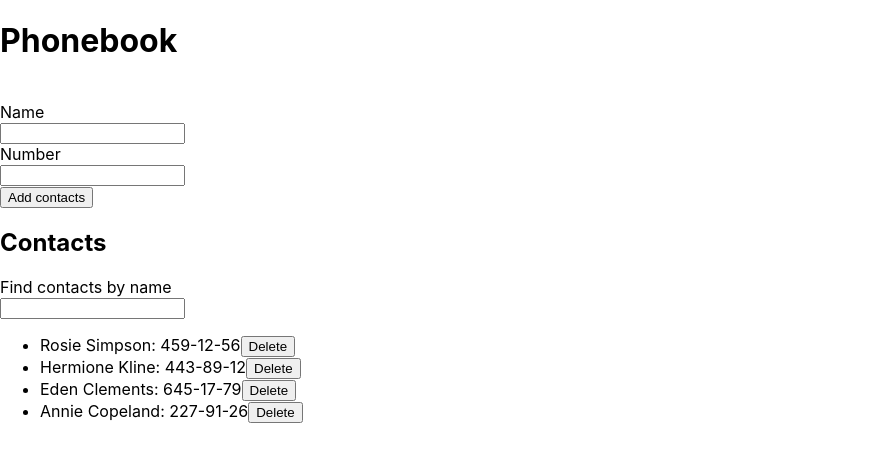
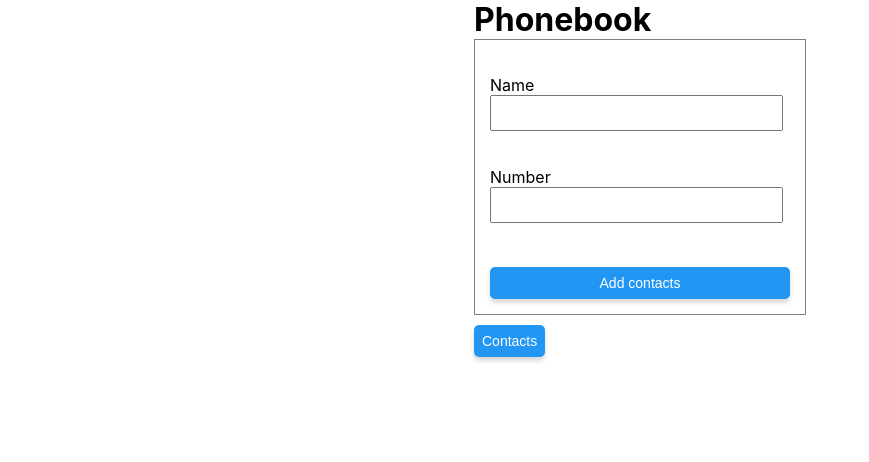
Before and after one commit to Yevhenii770/goit-react-hw-02-phonebook, a React (Create React App) app: page / in a window 1280 px wide. Shown: the top 462 px of the page, without its empty margins (0-869 px from the left). Built offline with nearby package versions, Linux system fonts and the light colour scheme.

Commit message:
add:  styled,  local-storage, modal, portal for modal

```diff
--- a/package.json
+++ b/package.json
@@ -4,6 +4,8 @@
   "private": true,
   "homepage": "https://Yevhenii770.github.io/goit-react-hw-02-phonebook/",
   "dependencies": {
+    "@emotion/react": "^11.10.6",
+    "@emotion/styled": "^11.10.6",
     "@testing-library/jest-dom": "^5.16.3",
     "@testing-library/react": "^12.1.4",
     "@testing-library/user-event": "^13.5.0",
--- a/public/index.html
+++ b/public/index.html
@@ -60,6 +60,7 @@
   <body>
     <noscript>You need to enable JavaScript to run this app.</noscript>
     <div id="root"></div>
+    <div id="moodal-root"></div>
     <!--
       This HTML file is a template.
       If you open it directly in the browser, you will see an empty page.
--- a/src/components/App.jsx
+++ b/src/components/App.jsx
@@ -2,6 +2,8 @@ import React, { Component } from 'react';
 import ContactForm from './ContactForm/ContactForm';
 import ContactList from './ContactList/ContactList';
 import Filter from './Filter/Filter';
+import Modal from './Modal/Modal';
+import { Button } from '../components/ContactList/ContactList.styled';
 import { nanoid } from 'nanoid';
 
 import { PropTypes } from 'prop-types';
@@ -15,7 +17,21 @@ class App extends Component {
       { id: 'id-4', name: 'Annie Copeland', number: '227-91-26' },
     ],
     filter: '',
+    showModal: false,
   };
+
+  componentDidMount() {
+    const contacts = localStorage.getItem('contacts');
+    const parsed = JSON.parse(contacts);
+
+    if (parsed) {
+      this.setState({ contacts: parsed });
+    }
+  }
+  componentDidUpdate(prevProps, prevState) {
+    if (this.state.contacts !== prevState.contacts)
+      localStorage.setItem('contacts', JSON.stringify(this.state.contacts));
+  }
 
   deleteContact = contactId => {
     this.setState(prevState => ({
@@ -47,6 +63,12 @@ class App extends Component {
     this.setState({ filter: e.currentTarget.value });
   };
 
+  togleModal = () => {
+    this.setState(({ showModal }) => ({
+      showModal: !showModal,
+    }));
+  };
+
   render() {
     const filterNormilized = this.state.filter.toLowerCase().trim();
     const visibleContacts = this.state.contacts.filter(contact =>
@@ -58,12 +80,29 @@ class App extends Component {
         <h1>Phonebook</h1>
         <ContactForm onSubmit={this.formSubmitHandler} />
 
+        <Button
+          type="button"
+          style={{
+            marginTop: '10px',
+          }}
+          onClick={this.togleModal}
+        >
+          Contacts
+        </Button>
+        {this.state.showModal && (
+          <Modal onClick={this.togleModal}>
             <h2>Contacts</h2>
             <Filter value={this.state.filter} onChange={this.changeFilter} />
             <ContactList
               contacts={visibleContacts}
               onDeleteContact={this.deleteContact}
             />
+
+            <Button type="button" onClick={this.togleModal}>
+              Close
+            </Button>
+          </Modal>
+        )}
       </div>
     );
   }
--- a/src/components/ContactForm/ContactForm.jsx
+++ b/src/components/ContactForm/ContactForm.jsx
@@ -1,6 +1,7 @@
 import { Component } from 'react';
 import { nanoid } from 'nanoid';
 import { PropTypes } from 'prop-types';
+import { Input, Form, Button } from './ContactForm.styled';
 
 class ContactForm extends Component {
   state = {
@@ -27,12 +28,12 @@ class ContactForm extends Component {
 
   render() {
     return (
-      <form onSubmit={this.handelSubmit}>
+      <Form onSubmit={this.handelSubmit}>
         <label htmlFor={this.nameInputId}>
           <br />
           Name
           <br />
-          <input
+          <Input
             type="text"
             name="name"
             pattern="^[a-zA-Zа-яА-Я]+(([' -][a-zA-Zа-яА-Я ])?[a-zA-Zа-яА-Я]*)*$"
@@ -48,7 +49,7 @@ class ContactForm extends Component {
           <br />
           Number
           <br />
-          <input
+          <Input
             type="tel"
             name="number"
             pattern="\+?\d{1,4}?[-.\s]?\(?\d{1,3}?\)?[-.\s]?\d{1,4}[-.\s]?\d{1,4}[-.\s]?\d{1,9}"
@@ -60,8 +61,8 @@ class ContactForm extends Component {
           />
         </label>
         <br />
-        <button type="submit">Add contacts</button>
-      </form>
+        <Button type="submit">Add contacts</Button>
+      </Form>
     );
   }
 }
--- /dev/null
+++ b/src/components/ContactForm/ContactForm.styled.jsx
@@ -0,0 +1,30 @@
+import styled from '@emotion/styled';
+
+export const Input = styled.input`
+  outline: none;
+  height: 30px;
+  margin-bottom: 8px;
+  width: 285px;
+`;
+
+export const Form = styled.form`
+  display: flex;
+  gap: 8px;
+  flex-direction: column;
+  justify-content: center;
+  padding: 15px;
+  width: 300px;
+  border: 1px solid gray;
+`;
+
+export const Button = styled.button`
+  padding: 8px;
+  min-height: 30px;
+  font-size: 14px;
+  text-align: center;
+  color: #fff;
+  background-color: #2196f3;
+  box-shadow: 0px 4px 4px rgb(0 0 0 / 15%);
+  border-radius: 5px;
+  border: none;
+`;
--- a/src/components/ContactList/ContactList.jsx
+++ b/src/components/ContactList/ContactList.jsx
@@ -1,16 +1,23 @@
 import { PropTypes } from 'prop-types';
-
+import {
+  UlOfContact,
+  mainDiv,
+  ContactItem,
+  Button,
+} from './ContactList.styled';
 const ContactList = ({ contacts, onDeleteContact }) => (
-  <ul>
-    {contacts.map(({ id, number, name }) => (
-      <li key={id}>
-        {name}: {number}
-        <button onClick={() => onDeleteContact(id)} type="button">
-          Delete
-        </button>
-      </li>
-    ))}
-  </ul>
+  <mainDiv>
+    <UlOfContact>
+      {contacts.map(({ id, number, name }) => (
+        <ContactItem key={id}>
+          {name}: {number}
+          <Button onClick={() => onDeleteContact(id)} type="button">
+            Delete
+          </Button>
+        </ContactItem>
+      ))}
+    </UlOfContact>
+  </mainDiv>
 );
 
 export default ContactList;
--- /dev/null
+++ b/src/components/ContactList/ContactList.styled.jsx
@@ -0,0 +1,32 @@
+import styled from '@emotion/styled';
+
+export const mainDiv = styled.div`
+  width: 300px;
+  margin: 0;
+  border: 1px solid gray;
+  padding: 20px;
+`;
+export const UlOfContact = styled.ul`
+  list-style-type: circle;
+  padding: 0;
+  margin: 0;
+`;
+
+export const ContactItem = styled.li`
+  display: flex;
+  justify-content: space-between;
+  gap: 10px;
+  margin-bottom: 8px;
+`;
+
+export const Button = styled.button`
+  padding: 8px;
+  min-height: 30px;
+  font-size: 14px;
+  text-align: center;
+  color: #fff;
+  background-color: #2196f3;
+  box-shadow: 0px 4px 4px rgb(0 0 0 / 15%);
+  border-radius: 5px;
+  border: none;
+`;
--- a/src/components/Filter/Filter.jsx
+++ b/src/components/Filter/Filter.jsx
@@ -1,10 +1,10 @@
 import { PropTypes } from 'prop-types';
-
+import { Input } from '../ContactForm/ContactForm.styled';
 const Filter = ({ value, onChange }) => (
   <label>
     Find contacts by name
     <br />
-    <input type="text" value={value} onChange={onChange} />
+    <Input type="text" value={value} onChange={onChange} />
   </label>
 );
 export default Filter;
--- /dev/null
+++ b/src/components/Modal/Modal.js
@@ -0,0 +1,19 @@
+import { createPortal } from 'react-dom';
+import { Modal__backdrop, Modal__content } from './Modal.styled';
+import { PropTypes } from 'prop-types';
+
+const moodalRoot = document.querySelector('#moodal-root');
+const Modal = props => {
+  return createPortal(
+    <Modal__backdrop>
+      <Modal__content>{props.children}</Modal__content>
+    </Modal__backdrop>,
+    moodalRoot
+  );
+};
+
+export default Modal;
+
+Modal.prototype = {
+  props: PropTypes.object,
+};
--- /dev/null
+++ b/src/components/Modal/Modal.styled.jsx
@@ -0,0 +1,21 @@
+import styled from '@emotion/styled';
+
+export const Modal__backdrop = styled.div`
+  position: fixed;
+  background-color: rgba(0, 0, 0, 0.75);
+  top: 0;
+  right: 0;
+  bottom: 0;
+  left: 0;
+  transition: all 0.3s;
+`;
+
+export const Modal__content = styled.div`
+  background-color: white;
+  position: absolute;
+  top: 50%;
+  left: 50%;
+  transform: translate(-50%, -50%);
+  padding: 2% 7%;
+  border-radius: 0.5rem;
+`;
--- a/src/index.css
+++ b/src/index.css
@@ -7,9 +7,32 @@ body {
     sans-serif;
   -webkit-font-smoothing: antialiased;
   -moz-osx-font-smoothing: grayscale;
+
+  max-width: 1200px;
+  min-width: 400px;
+  display: flex;
+  justify-content: center;
+  margin: 0 auto;
 }
 
 code {
   font-family: source-code-pro, Menlo, Monaco, Consolas, 'Courier New',
     monospace;
 }
+
+h1,
+h2,
+h3,
+h4,
+h5,
+h6,
+p {
+  margin: 0;
+  padding: 0;
+}
+
+ul {
+  margin: 0;
+  padding: 0;
+  list-style: none;
+}
```
Also changed, not shown: 1 other file (tests, documents, lock files or other folders). Lines whose indentation alone changed are shown as unchanged.
